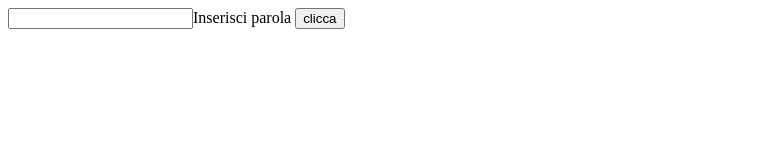
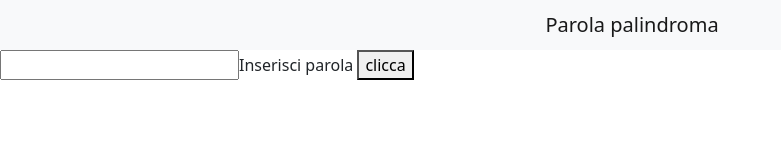
Before and after one commit to giadavolpin/js-paliedispari, a plain HTML site: page index.html in a window 1280 px wide. Shown: the whole page, without its empty margins (0-781 px from the left). Drawn offline with nearby package versions, Linux system fonts and the light colour scheme.

Commit message:
modifiche

```diff
--- a/index.html
+++ b/index.html
@@ -5,12 +5,26 @@
     <meta http-equiv="X-UA-Compatible" content="IE=edge">
     <meta name="viewport" content="width=device-width, initial-scale=1.0">
     <title>paliedispari</title>
+    <link href="https://cdn.jsdelivr.net/npm/bootstrap@5.2.2/dist/css/bootstrap.min.css" rel="stylesheet" integrity="sha384-Zenh87qX5JnK2Jl0vWa8Ck2rdkQ2Bzep5IDxbcnCeuOxjzrPF/et3URy9Bv1WTRi" crossorigin="anonymous">
 </head>
 <body>
+<head>
+    <!-- As a heading -->
+    <nav class="navbar bg-light">
+      <div class="container-fluid d-flex justify-content-center">
+        <span class="navbar-brand mb-0 h1">Parola palindroma</span>
+      </div>
+    </nav>
 
-<input type="text" id="parolaUtente">Inserisci parola
-<button id="palindroma">clicca</button>
-<div id="risultato"></div>
+</head>
+<body>
+    <input type="text" id="parolaUtente" value="">Inserisci parola
+    <button id="palindroma">clicca</button>
+    <div id="risultato"></div>
+
+</body>
+
+
 
 
 
--- a/script.js
+++ b/script.js
@@ -5,15 +5,13 @@ Creare una funzione per capire se la parola inserita è palindroma
 
 
 //chiedo di inserire una parola
-let parolaUtente = document.getElementById('parolaUtente');
-let palindroma = document.getElementById('palindroma');
+let parolaUtente = document.getElementById('parolaUtente').value;
+let button = document.querySelector('palindroma');
 
 // funzione che inizia con un evento
 palindroma.addEventListener('click', function(){
-let palindroma = parolaUtente.value.split('').reverse().join('');
-/* console.log(palindroma); */
-} )
-
+let parola = parolaUtente.value.split('').reverse().join('');
+console.log(parola);
 //stampa se è vero o falso
 if (parolaUtente == palindroma){
         console.log('la parola è palindroma')
@@ -21,7 +19,10 @@ if (parolaUtente == palindroma){
         console.log('la parola non è palindroma')
   }
 
-  /* NON FUNZIONA MI SA SEMPRE CHE NON è PALINDROMA */
+} )
+
+
+ console.log(parola)
 
 
 
```
